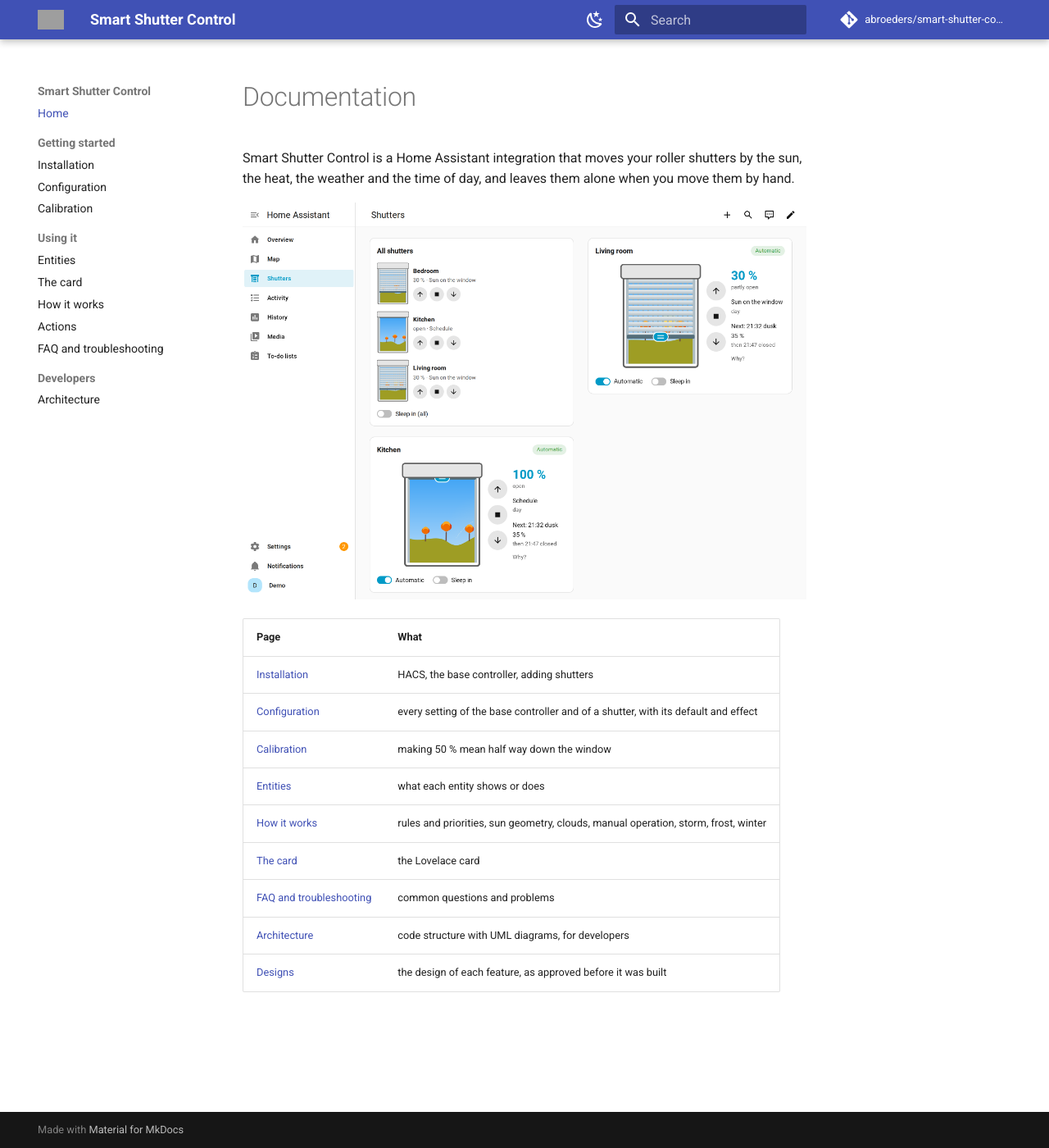
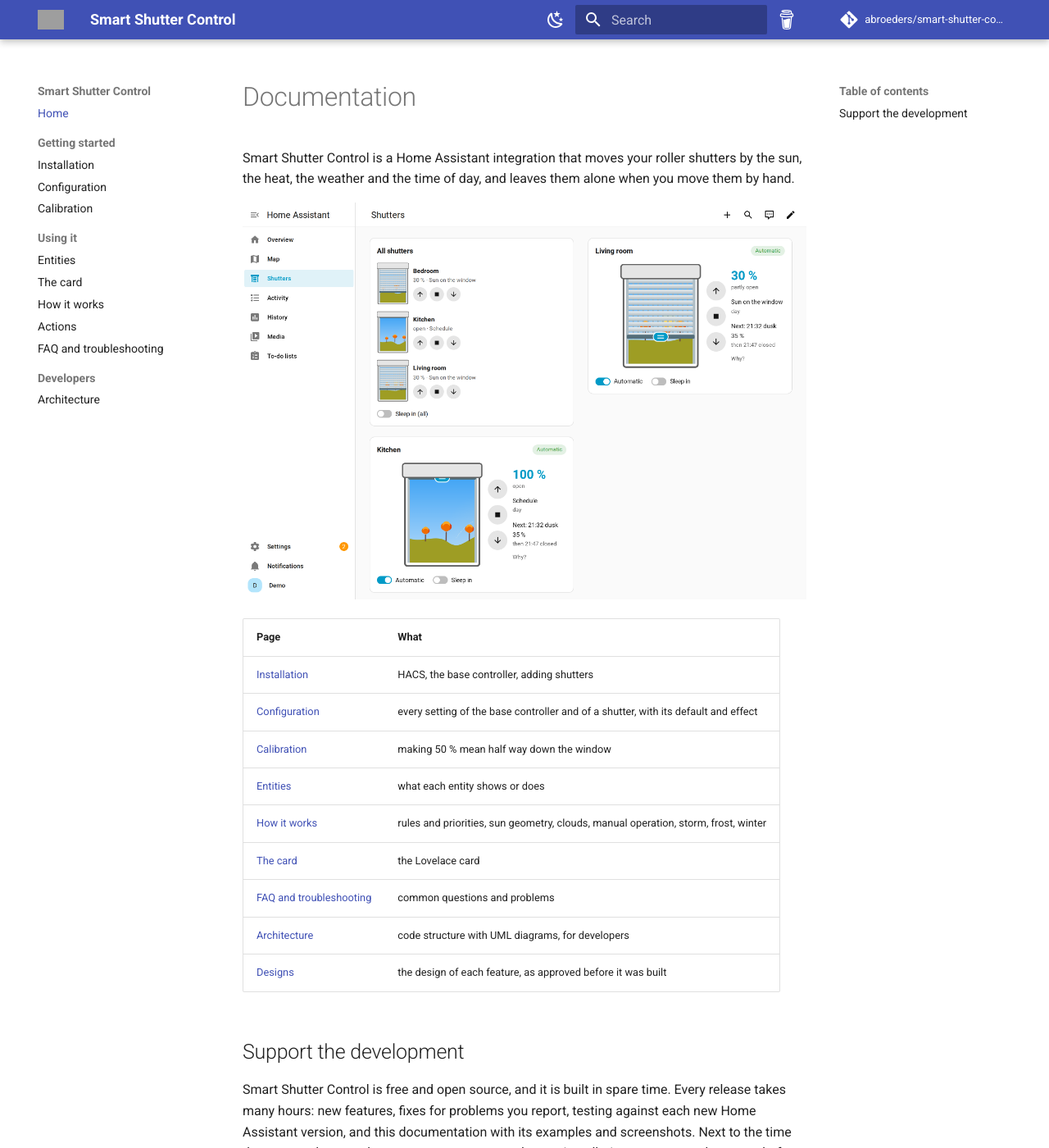
Before and after one commit to abroeders/smart-shutter-control, an MkDocs documentation site: the page built from docs/README.md, in a window 1280 px wide and 1400 px high. Shown: the whole window at 82% size. Built offline with MkDocs 1.6.1 and Material for MkDocs 9.7.7, drawn with Linux system fonts in a browser that asks for light colours; comment, search, counter and statistics services are not loaded; some of the changed text lies outside the part shown; grey boxes are pictures that could not be loaded.

Commit message:
Docs: support links on the documentation site (#118)

```diff
--- a/docs/README.md
+++ b/docs/README.md
@@ -17,3 +17,16 @@ the weather and the time of day, and leaves them alone when you move them by han
 | [FAQ and troubleshooting](faq.md) | common questions and problems |
 | [Architecture](architecture.md) | code structure with UML diagrams, for developers |
 | [Designs](design/) | the design of each feature, as approved before it was built |
+
+## Support the development
+
+Smart Shutter Control is free and open source, and it is built in spare time. Every release takes many hours:
+new features, fixes for problems you report, testing against each new Home Assistant version, and this
+documentation with its examples and screenshots. Next to the time there are real costs: shutter motors,
+sensors and a test installation to try every change on before it reaches your house, and the tools to build
+and test it.
+
+If the integration keeps your house cool in summer and warm in winter, please consider buying me a coffee.
+Your support lets me keep developing it actively. Thank you!
+
+<a href="https://www.buymeacoffee.com/abroeders"><img src="https://cdn.buymeacoffee.com/buttons/v2/default-yellow.png" alt="Buy me a coffee" height="50"></a>
--- /dev/null
+++ b/docs/overrides/partials/header.html
@@ -0,0 +1,73 @@
+{#- Material 9.8.2 header with a support button next to the search (copied; renew it when Material is upgraded) -#}
+{#-
+  This file was automatically generated - do not edit
+-#}
+{% set class = "md-header" %}
+{% if "navigation.tabs.sticky" in features %}
+  {% set class = class ~ " md-header--shadow md-header--lifted" %}
+{% elif "navigation.tabs" not in features %}
+  {% set class = class ~ " md-header--shadow" %}
+{% endif %}
+<header class="{{ class }}" data-md-component="header">
+  <nav class="md-header__inner md-grid" aria-label="{{ lang.t('header') }}">
+    <a href="{{ config.extra.homepage | d(nav.homepage.url, true) | url }}" title="{{ config.site_name | e }}" class="md-header__button md-logo" aria-label="{{ config.site_name }}" data-md-component="logo">
+      {% include "partials/logo.html" %}
+    </a>
+    <label class="md-header__button md-icon" for="__drawer">
+      {% set icon = config.theme.icon.menu or "material/menu" %}
+      {% include ".icons/" ~ icon ~ ".svg" %}
+    </label>
+    <div class="md-header__title" data-md-component="header-title">
+      <div class="md-header__ellipsis">
+        <div class="md-header__topic">
+          <span class="md-ellipsis">
+            {{ config.site_name }}
+          </span>
+        </div>
+        <div class="md-header__topic" data-md-component="header-topic">
+          <span class="md-ellipsis">
+            {% if page.meta and page.meta.title %}
+              {{ page.meta.title }}
+            {% else %}
+              {{ page.title }}
+            {% endif %}
+          </span>
+        </div>
+      </div>
+    </div>
+    {% if config.theme.palette %}
+      {% if not config.theme.palette is mapping %}
+        {% include "partials/palette.html" %}
+      {% endif %}
+    {% endif %}
+    {% if not config.theme.palette is mapping %}
+      {% include "partials/javascripts/palette.html" %}
+    {% endif %}
+    {% if config.extra.alternate %}
+      {% include "partials/alternate.html" %}
+    {% endif %}
+    {% if "material/search" in config.plugins %}
+      {% set search = config.plugins["material/search"] | attr("config") %}
+      {% if search.enabled %}
+        <label class="md-header__button md-icon" for="__search">
+          {% set icon = config.theme.icon.search or "material/magnify" %}
+          {% include ".icons/" ~ icon ~ ".svg" %}
+        </label>
+        {% include "partials/search.html" %}
+      {% endif %}
+    {% endif %}
+    <a href="https://www.buymeacoffee.com/abroeders" class="md-header__button md-icon ssc-coffee" title="Support the development with a coffee" aria-label="Buy me a coffee" target="_blank" rel="noopener">
+      {% include ".icons/simple/buymeacoffee.svg" %}
+    </a>
+    {% if config.repo_url %}
+      <div class="md-header__source">
+        {% include "partials/source.html" %}
+      </div>
+    {% endif %}
+  </nav>
+  {% if "navigation.tabs.sticky" in features %}
+    {% if "navigation.tabs" in features %}
+      {% include "partials/tabs.html" %}
+    {% endif %}
+  {% endif %}
+</header>
--- a/docs/stylesheets/extra.css
+++ b/docs/stylesheets/extra.css
@@ -30,3 +30,13 @@
   max-width: 330px;
   width: 100%;
 }
+
+/* support button in the top bar: always visible, in Buy Me a Coffee's yellow on hover */
+.md-header__button.ssc-coffee {
+  display: inline-block;
+}
+
+.md-header__button.ssc-coffee:hover {
+  color: #ffdd00;
+  opacity: 1;
+}
--- a/mkdocs.yml
+++ b/mkdocs.yml
@@ -9,6 +9,7 @@ edit_uri: edit/develop/docs/
 docs_dir: docs
 exclude_docs: |
   design/
+  overrides/
   hooks.py
   __pycache__/
 hooks:
@@ -31,6 +32,7 @@ nav:
 
 theme:
   name: material
+  custom_dir: docs/overrides  # partials/header.html: support button in the top bar
   logo: assets/icon.svg  # brand/icon.svg, added by docs/hooks.py (#81)
   favicon: assets/icon.svg
   features:
@@ -52,6 +54,15 @@ theme:
         icon: material/weather-sunny
         name: Light theme
 
+extra:
+  social:
+    - icon: simple/buymeacoffee
+      link: https://www.buymeacoffee.com/abroeders
+      name: Support the development with a coffee
+    - icon: fontawesome/brands/github
+      link: https://github.com/abroeders/smart-shutter-control
+      name: Source code on GitHub
+
 extra_css:
   - stylesheets/extra.css
 
```
Also changed, not shown: README.md (+3 -1 lines).
